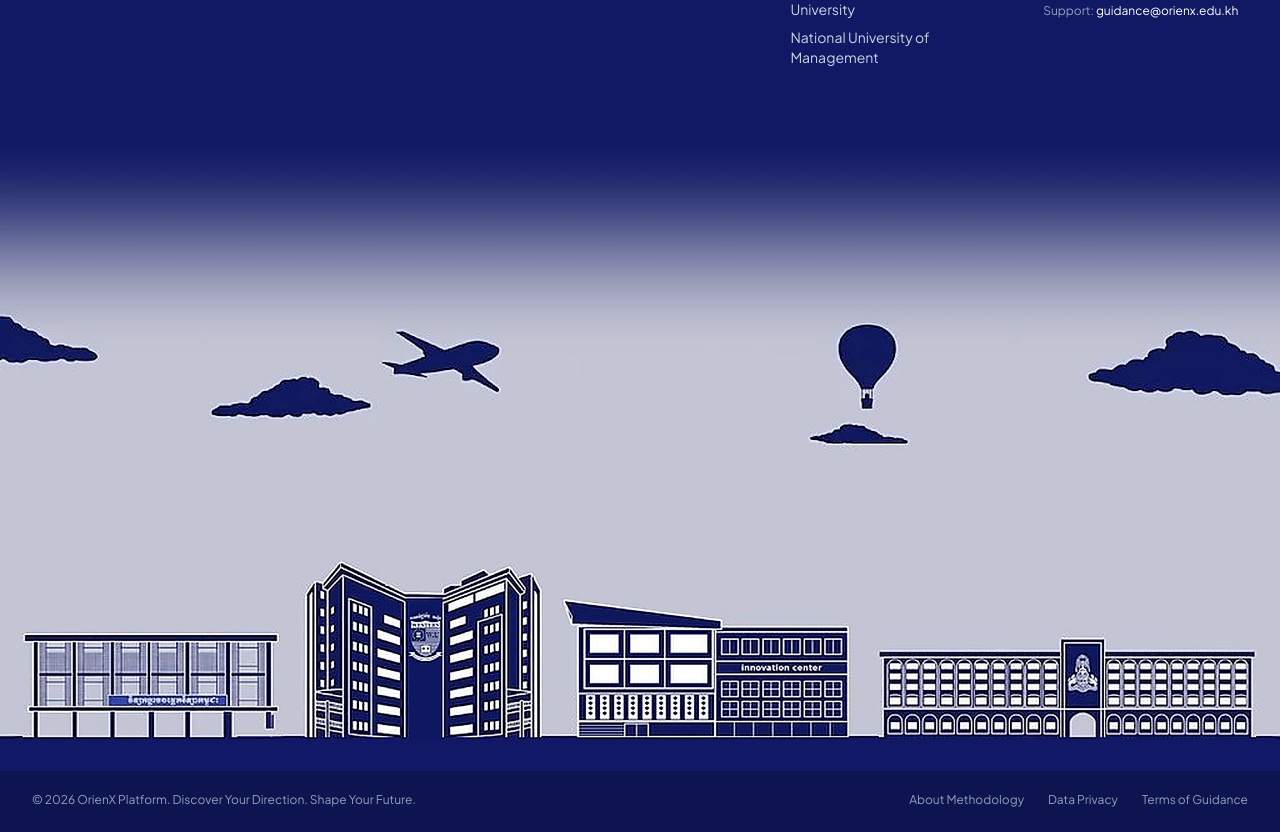
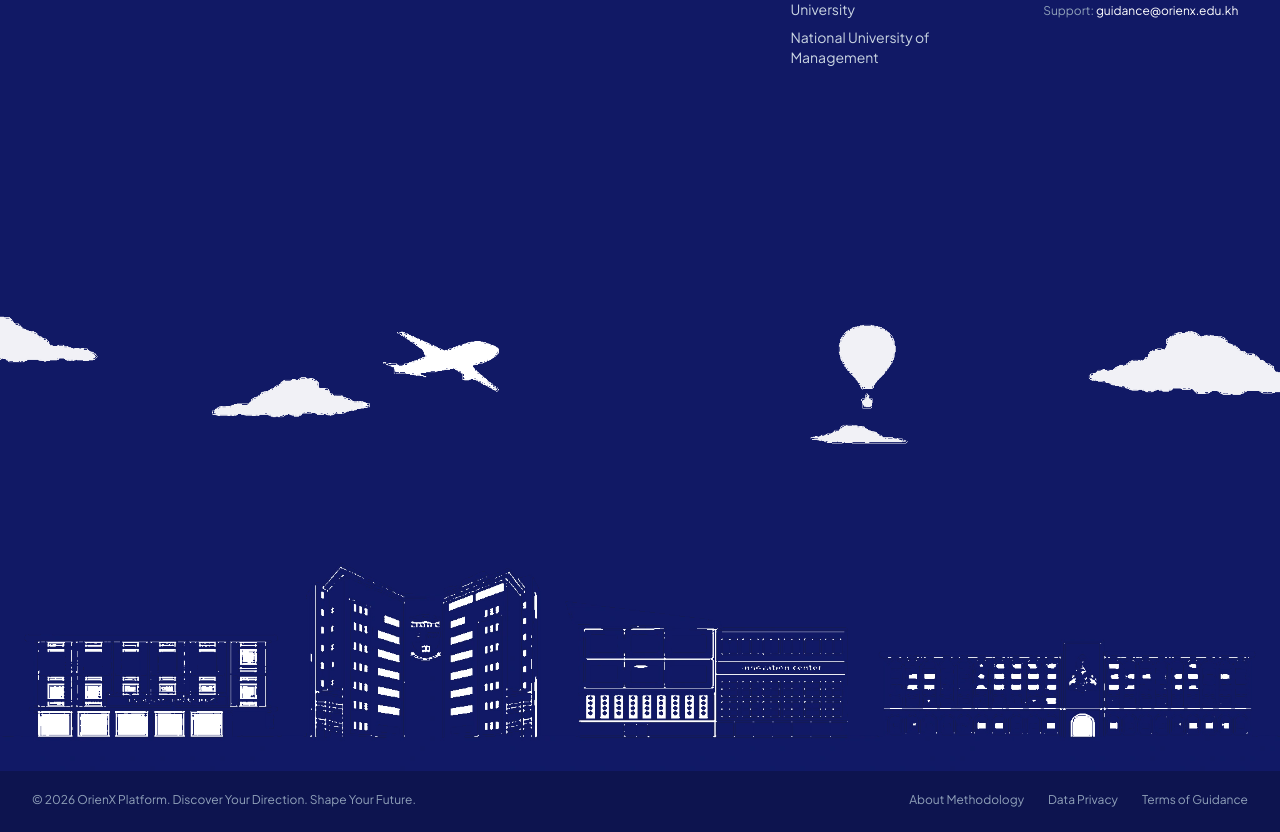
Before and after one commit to Vuthy-Tourn/orienx, a Next.js app in the folder frontend/: page / in a window 1280 px wide. Shown: the part 5488-6320 px from the top of the page. Built offline with nearby package versions, Linux system fonts and the light colour scheme; no server answers.

Commit message:
feat(footer): make cambodian campus skyline background 100% transparent

```diff
--- a/frontend/src/components/layout/footer.tsx
+++ b/frontend/src/components/layout/footer.tsx
@@ -110,7 +110,7 @@ export function Footer() {
       <div className="w-full relative overflow-hidden select-none bg-[#111965] -mb-1">
         <div className="w-full">
           <Image
-            src="/images/cambodia-campuses-skyline-seamless.webp"
+            src="/images/cambodia-campuses-skyline-transparent.webp"
             alt="Cambodian University Campuses - RUPP, Western University, CADT Innovation Center, ITC"
             width={2048}
             height={1024}
```
Also changed, not shown: frontend/public/images/cambodia-campuses-skyline-transparent.png, frontend/public/images/cambodia-campuses-skyline-transparent.webp.
